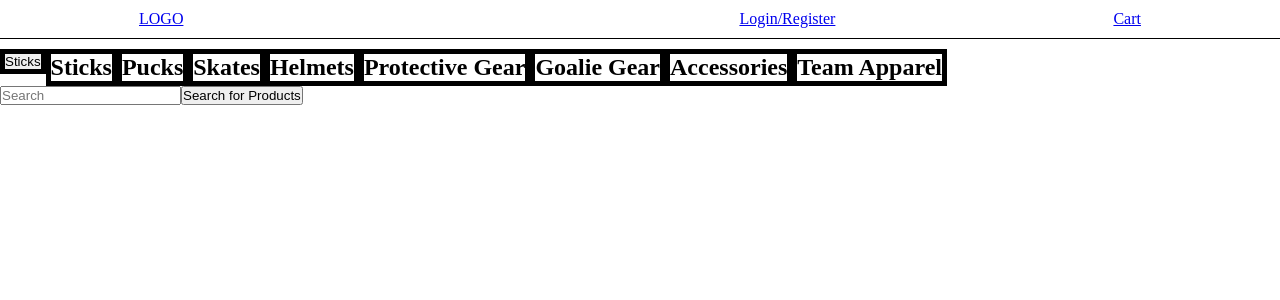
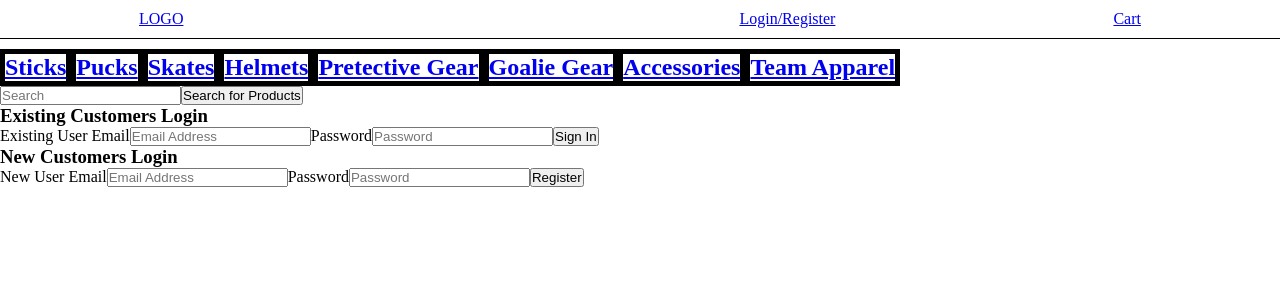
Before and after one commit to 2211-team8-capstone/Ice-Factory-Outfitters, a React (Create React App) app: page /LoginRegister in a window 1280 px wide. Shown: the top 300 px of the page. Built offline with nearby package versions, Linux system fonts and the light colour scheme.

Commit message:
Login and Register functions

```diff
--- a/src/components/App.js
+++ b/src/components/App.js
@@ -4,10 +4,12 @@ import { Route, Routes } from "react-router-dom";
 // you can think of that directory as a collection of api adapters
 // where each adapter fetches specific info from our express server's /api route
 import { getAPIHealth } from "../api";
-import "../style/App.css";
+import LoginRegister from "./LoginRegister";
 import Home from "./Home";
 import Header from "./Header";
 import NavBar from "./NavBar";
+import Product from "./Product";
+import "../style/App.css";
 
 const App = () => {
   const [APIHealth, setAPIHealth] = useState("");
@@ -28,6 +30,15 @@ const App = () => {
       <div>
         <Routes>
           <Route exact path="/" element={<Home />}></Route>
+          <Route path="/sticks" element={<Product />}></Route>
+          <Route path="/pucks" element={<Product />}></Route>
+          <Route path="/skates" element={<Product />}></Route>
+          <Route path="/helmets" element={<Product />}></Route>
+          <Route path="/protectiveGear" element={<Product />}></Route>
+          <Route path="/goalieGear" element={<Product />}></Route>
+          <Route path="/accessories" element={<Product />}></Route>
+          <Route path="/teamApparel" element={<Product />}></Route>
+          <Route path="/LoginRegister" element={<LoginRegister />}></Route>
         </Routes>
       </div>
     </>
--- a/src/components/Header.js
+++ b/src/components/Header.js
@@ -11,7 +11,7 @@ const Header = () => {
         </div>
         <div className="login-cart"></div>
         <div className="register-login">
-          <Link to={"/login"}>Login/Register</Link>
+          <Link to={"/LoginRegister"}>Login/Register</Link>
         </div>
         <div className="cart">
           <Link to={"/cart"}>Cart</Link>
--- a/src/components/LoginRegister.js
+++ b/src/components/LoginRegister.js
@@ -1,41 +1,102 @@
 import React, { useState, useEffect } from "react";
-import { Link } from "react-router-dom";
+import { Link, useNavigate } from "react-router-dom";
+
+
 // import "../style/Header.css";
+const LoginRegister = () => {
+  const [username, setUsername] = useState("");
+  const [password, setPassword] = useState("");
+  const [stateError, setStateError] = useState("");
+  const navigate = useNavigate()
 
-const LoginRegister = () => {
   return (
     <>
-      <div className="login-register-container">
+      <div className="login-register">
         <div className="login">
-          <h3>Existing Customers Login Below</h3>
-          <form onSubmit={"hello"}>
+          <h3>Existing Customers Login</h3>
+          <form className="login-form"
+            onSubmit={async (e) => {
+              if (!username || !password) {
+                e.preventDefault()
+                const errorMessage = "Please enter a valid Username and Password"
+                setStateError(errorMessage);
+              } else {
+              try {
+                e.preventDefault();
+                //console.log(password, username);
+                localStorage.setItem("username", username);
+                const token = await loginUser(username, password);
+                setToken(token);
+                localStorage.setItem("token", token);
+                navigate('/')
+
+              } catch (error) {
+                console.error(error)
+              }}
+            }}
+          >
+            <label htmlFor="username">Existing User Email</label>
             <input
+              value={username}
               type="text"
               placeholder="Email Address"
               minLength={3}
+              onChange={(e) => setUsername(e.target.value)}
             ></input>
+            <label htmlFor="password">Password</label>
             <input
+              value={password}
+              type="password"
+              placeholder="Password"
+              minLength={3}
+              onChange={(e) => setPassword(e.target.value)}
+            ></input>
+            <button type="Submit">Sign In</button>
+            {stateError ? <h3>{stateError}</h3> : ""}
+          </form>
+        </div>
+
+        <div className="register">
+          <h3>New Customers Login</h3>
+          <form className="register-form"
+            onSubmit={async (e) => {
+              if (!username || !password) {
+                e.preventDefault()
+                const errorMessage = "Please enter a valid Username and Password"
+                setStateError(errorMessage);
+              } else {
+              try {
+                e.preventDefault();
+                //console.log(password, username);
+                localStorage.setItem("username", username);
+                const token = await registerUser(username, password);
+                setToken(token);
+                localStorage.setItem("token", token);
+                navigate('/')
+
+              } catch (error) {
+                console.error(error)
+              }}
+            }}
+          >
+            <label htmlFor="username">New User Email</label>
+            <input
+              value={username}
               type="text"
               placeholder="Email Address"
               minLength={3}
+              onChange={(e) => setUsername(e.target.value)}
             ></input>
-            <button type="submit"></button>
-          </form>
-        </div>
-        <div className="register">
-          <h3>Existing Customers Login Below</h3>
-          <form onSubmit={"hello"}>
+            <label htmlFor="password">Password</label>
             <input
-              type="text"
-              placeholder="Email Address"
+              value={password}
+              type="password"
+              placeholder="Password"
               minLength={3}
+              onChange={(e) => setPassword(e.target.value)}
             ></input>
-            <input
-              type="text"
-              placeholder="Email Address"
-              minLength={3}
-            ></input>
-            <button type="submit"></button>
+            <button type="Submit">Register</button>
+            {stateError ? <h3>{stateError}</h3> : ""}
           </form>
         </div>
       </div>
--- a/src/components/NavBar.js
+++ b/src/components/NavBar.js
@@ -1,4 +1,5 @@
 import React, { useState, useEffect } from "react";
+import { Link } from "react-router-dom";
 import "../style/NavBar.css";
 
 const NavBar = () => {
@@ -7,19 +8,30 @@ const NavBar = () => {
   return (
     <>
       <div className="nav-bar-products-container">
-        <div>
-          <button className="nav-bar-products" onClick={routeTo}>
-            Sticks
-          </button>
-        </div>
-        <h2 className="nav-bar-products">Sticks</h2>
-        <h2 className="nav-bar-products">Pucks</h2>
-        <h2 className="nav-bar-products">Skates</h2>
-        <h2 className="nav-bar-products">Helmets</h2>
-        <h2 className="nav-bar-products">Protective Gear</h2>
-        <h2 className="nav-bar-products">Goalie Gear</h2>
-        <h2 className="nav-bar-products">Accessories</h2>
-        <h2 className="nav-bar-products">Team Apparel</h2>
+        <h2 className="nav-bar-products">
+          <Link to="/sticks">Sticks</Link>
+        </h2>
+        <h2 className="nav-bar-products">
+          <Link to="/pucks">Pucks</Link>
+        </h2>
+        <h2 className="nav-bar-products">
+          <Link to="/skates">Skates</Link>
+        </h2>
+        <h2 className="nav-bar-products">
+          <Link to="/helmets">Helmets</Link>
+        </h2>
+        <h2 className="nav-bar-products">
+          <Link to="/protectiveGear">Pretective Gear</Link>
+        </h2>
+        <h2 className="nav-bar-products">
+          <Link to="/goalieGear">Goalie Gear</Link>
+        </h2>
+        <h2 className="nav-bar-products">
+          <Link to="/accessories">Accessories</Link>
+        </h2>
+        <h2 className="nav-bar-products">
+          <Link to="/teamApparel">Team Apparel</Link>
+        </h2>
       </div>
       <div className="search-bar">
         <form>
--- /dev/null
+++ b/src/components/Product.js
@@ -0,0 +1,11 @@
+import React from "react"
+
+
+const Product = () => {
+
+    return (
+        null
+    )
+}
+
+export default Product
```
